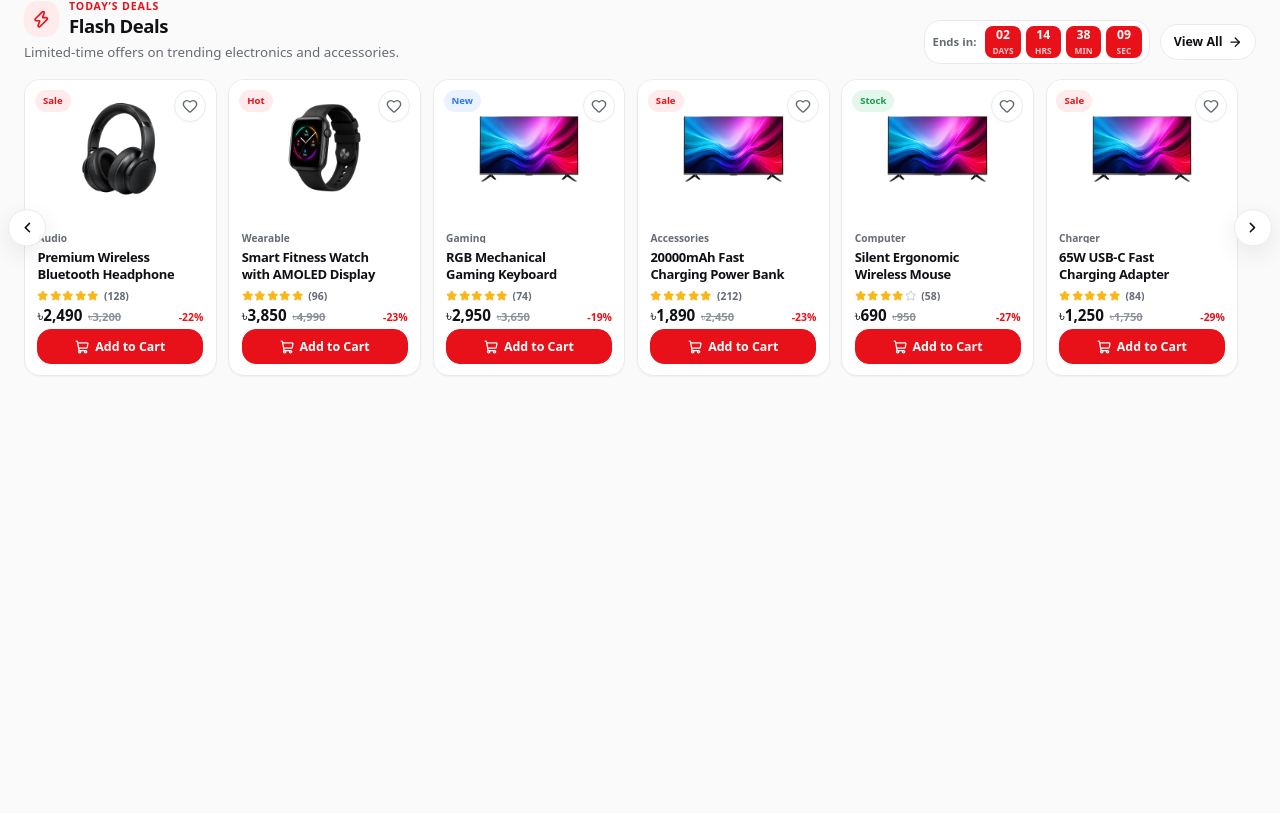
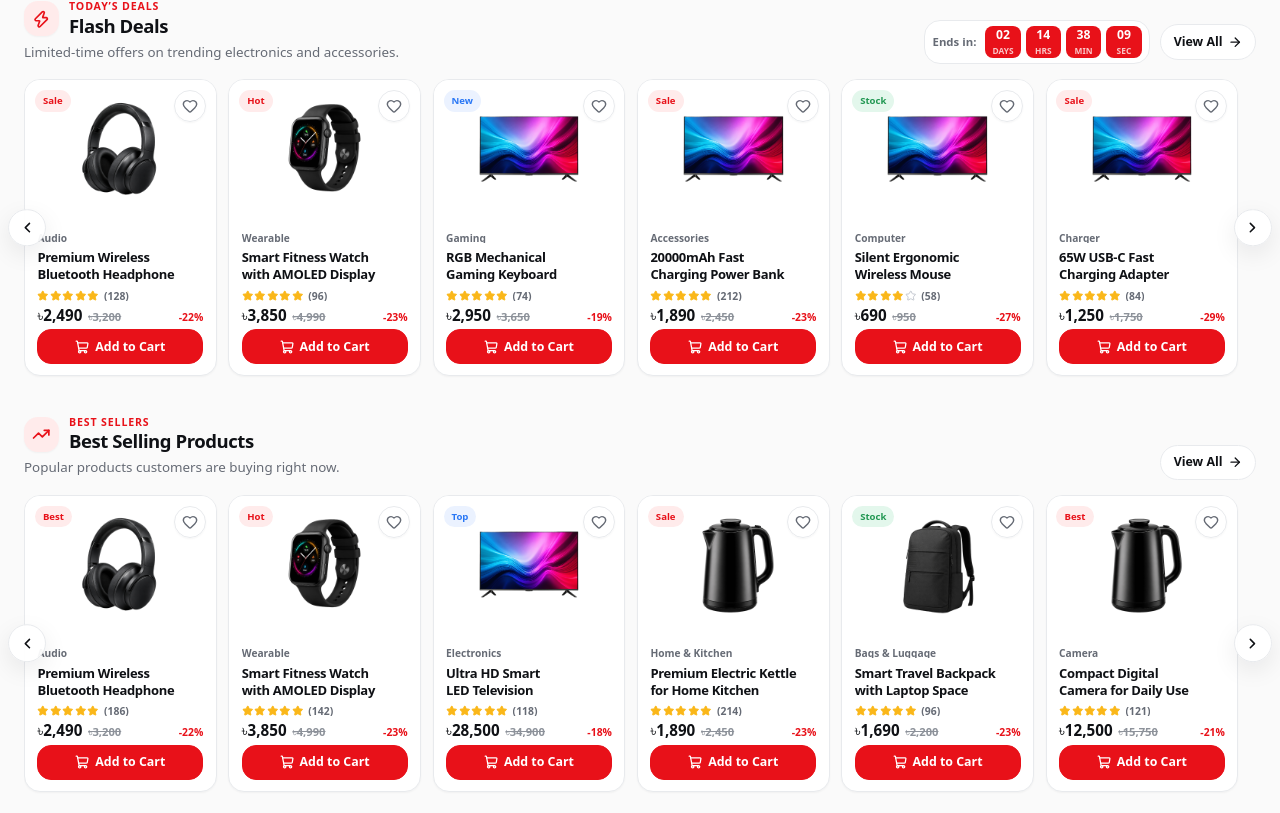
Before and after one commit to programmersajeeb/organic-ecommerce-client, a Next.js app: page / in a window 1280 px wide. Shown: the part 857-1670 px from the top of the page. Before the commit the page ends 1254 px from the top, so only its background shows below. Built offline with nearby package versions, Linux system fonts and the light colour scheme; no server answers.

Commit message:
feat: add best selling products section

```diff
--- a/src/app/page.tsx
+++ b/src/app/page.tsx
@@ -2,6 +2,7 @@ import { HeroSection } from "@/components/sections/hero";
 import { TrustBenefitsSection } from "@/components/sections/trust-benefits";
 import { ShopByCategorySection } from "@/components/sections/shop-by-category";
 import { FlashDealsSection } from "@/components/sections/flash-deals";
+import { BestSellingSection } from "@/components/sections/best-selling";
 
 export default function HomePage() {
   return (
@@ -10,6 +11,7 @@ export default function HomePage() {
       <TrustBenefitsSection />
       <ShopByCategorySection />
       <FlashDealsSection />
+      <BestSellingSection />
     </>
   );
 }
--- /dev/null
+++ b/src/components/sections/best-selling/best-selling-section.tsx
@@ -0,0 +1,33 @@
+import { TrendingUp } from "lucide-react";
+
+import { ProductShowcase } from "@/components/common/product-showcase";
+
+import { bestSellingData } from "./best-selling.data";
+import type { BestSellingSectionProps } from "./best-selling.types";
+
+export function BestSellingSection({
+  data = bestSellingData,
+  className,
+}: BestSellingSectionProps) {
+  return (
+    <ProductShowcase
+      id="best-selling-products"
+      title={data.title}
+      icon={<TrendingUp aria-hidden="true" />}
+      products={data.products}
+      variant="default"
+      layout="carousel"
+      showArrows
+      className={className}
+      cardOptions={{
+        showBadge: true,
+        showRating: true,
+        showWishlist: true,
+        showCartAction: true,
+      }}
+      {...(data.eyebrow ? { eyebrow: data.eyebrow } : {})}
+      {...(data.subtitle ? { subtitle: data.subtitle } : {})}
+      {...(data.action ? { action: data.action } : {})}
+    />
+  );
+}
--- /dev/null
+++ b/src/components/sections/best-selling/best-selling.data.ts
@@ -0,0 +1,158 @@
+import type { BestSellingSectionViewModel } from "./best-selling.types";
+
+export const bestSellingData: BestSellingSectionViewModel = {
+  eyebrow: "BEST SELLERS",
+  title: "Best Selling Products",
+  subtitle: "Popular products customers are buying right now.",
+  action: {
+    label: "View All",
+    href: "/products",
+    ariaLabel: "View all best selling products",
+  },
+  products: [
+    {
+      id: "best-selling-wireless-headphone",
+      title: "Premium Wireless Bluetooth Headphone",
+      href: "/products/premium-wireless-bluetooth-headphone",
+      category: "Audio",
+      image: {
+        src: "/images/categories/headphones.png",
+        alt: "Premium wireless bluetooth headphone",
+      },
+      badge: {
+        label: "Best",
+        tone: "sale",
+      },
+      rating: {
+        value: 4.8,
+        count: 186,
+      },
+      price: {
+        current: "৳2,490",
+        old: "৳3,200",
+        discountLabel: "-22%",
+      },
+      inStock: true,
+    },
+    {
+      id: "best-selling-smart-watch",
+      title: "Smart Fitness Watch with AMOLED Display",
+      href: "/products/smart-fitness-watch-amoled-display",
+      category: "Wearable",
+      image: {
+        src: "/images/categories/smart-watch.png",
+        alt: "Smart fitness watch with AMOLED display",
+      },
+      badge: {
+        label: "Hot",
+        tone: "hot",
+      },
+      rating: {
+        value: 4.9,
+        count: 142,
+      },
+      price: {
+        current: "৳3,850",
+        old: "৳4,990",
+        discountLabel: "-23%",
+      },
+      inStock: true,
+    },
+    {
+      id: "best-selling-ultra-hd-smart-tv",
+      title: "Ultra HD Smart LED Television",
+      href: "/products/ultra-hd-smart-led-television",
+      category: "Electronics",
+      image: {
+        src: "/images/categories/electronics.png",
+        alt: "Ultra HD smart LED television",
+      },
+      badge: {
+        label: "Top",
+        tone: "new",
+      },
+      rating: {
+        value: 4.7,
+        count: 118,
+      },
+      price: {
+        current: "৳28,500",
+        old: "৳34,900",
+        discountLabel: "-18%",
+      },
+      inStock: true,
+    },
+    {
+      id: "best-selling-home-kitchen-kettle",
+      title: "Premium Electric Kettle for Home Kitchen",
+      href: "/products/premium-electric-kettle-home-kitchen",
+      category: "Home & Kitchen",
+      image: {
+        src: "/images/categories/home-kitchen.png",
+        alt: "Premium electric kettle for home kitchen",
+      },
+      badge: {
+        label: "Sale",
+        tone: "sale",
+      },
+      rating: {
+        value: 4.8,
+        count: 214,
+      },
+      price: {
+        current: "৳1,890",
+        old: "৳2,450",
+        discountLabel: "-23%",
+      },
+      inStock: true,
+    },
+    {
+      id: "best-selling-travel-backpack",
+      title: "Smart Travel Backpack with Laptop Space",
+      href: "/products/smart-travel-backpack-laptop-space",
+      category: "Bags & Luggage",
+      image: {
+        src: "/images/categories/bags-luggage.png",
+        alt: "Smart travel backpack with laptop space",
+      },
+      badge: {
+        label: "Stock",
+        tone: "stock",
+      },
+      rating: {
+        value: 4.6,
+        count: 96,
+      },
+      price: {
+        current: "৳1,690",
+        old: "৳2,200",
+        discountLabel: "-23%",
+      },
+      inStock: true,
+    },
+    {
+      id: "best-selling-digital-camera",
+      title: "Compact Digital Camera for Daily Use",
+      href: "/products/compact-digital-camera-daily-use",
+      category: "Camera",
+      image: {
+        src: "/images/categories/home-kitchen.png",
+        alt: "Compact digital camera for daily use",
+      },
+      badge: {
+        label: "Best",
+        tone: "sale",
+      },
+      rating: {
+        value: 4.7,
+        count: 121,
+      },
+      price: {
+        current: "৳12,500",
+        old: "৳15,750",
+        discountLabel: "-21%",
+      },
+      inStock: true,
+    },
+  ],
+};
--- /dev/null
+++ b/src/components/sections/best-selling/best-selling.types.ts
@@ -0,0 +1,18 @@
+import type { ProductCardProduct } from "@/components/common/product-card";
+
+export type BestSellingSectionViewModel = Readonly<{
+  title: string;
+  subtitle?: string;
+  eyebrow?: string;
+  products: readonly ProductCardProduct[];
+  action?: Readonly<{
+    label: string;
+    href: string;
+    ariaLabel?: string;
+  }>;
+}>;
+
+export type BestSellingSectionProps = Readonly<{
+  data?: BestSellingSectionViewModel;
+  className?: string;
+}>;
--- /dev/null
+++ b/src/components/sections/best-selling/index.ts
@@ -0,0 +1,6 @@
+export { BestSellingSection } from "./best-selling-section";
+export { bestSellingData } from "./best-selling.data";
+export type {
+  BestSellingSectionProps,
+  BestSellingSectionViewModel,
+} from "./best-selling.types";
```
